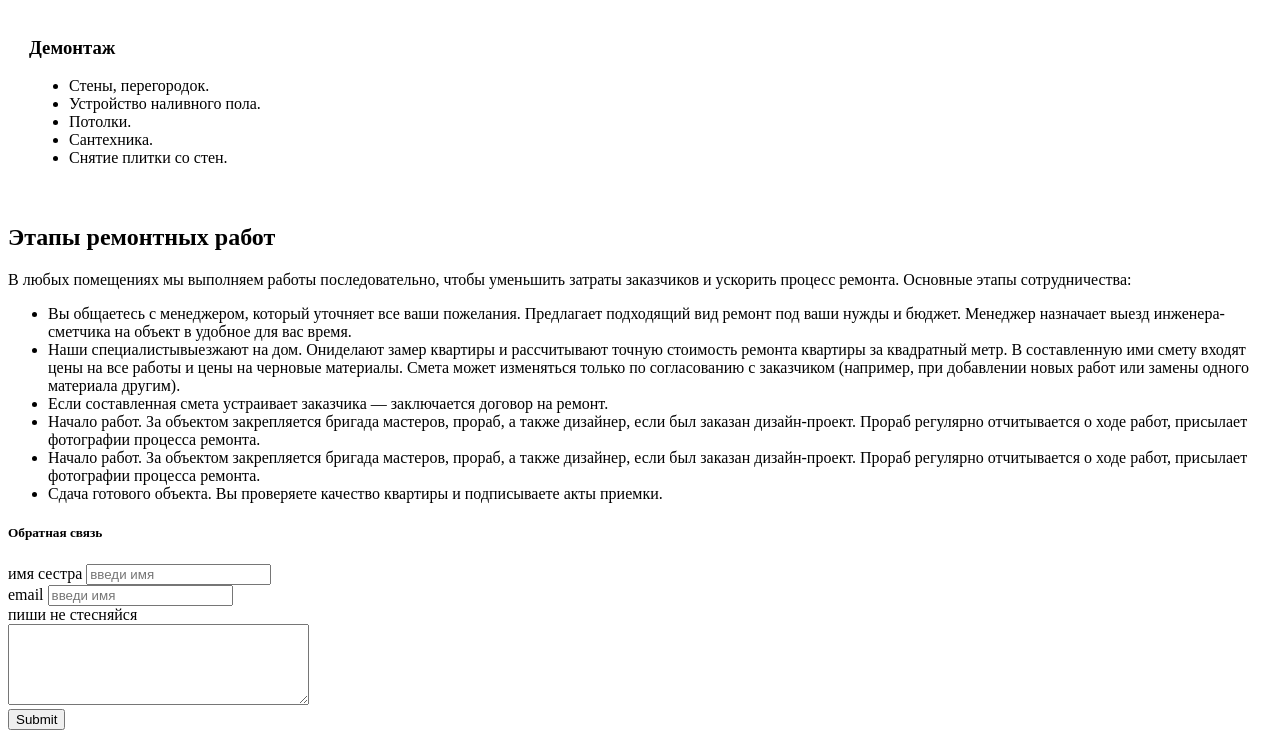
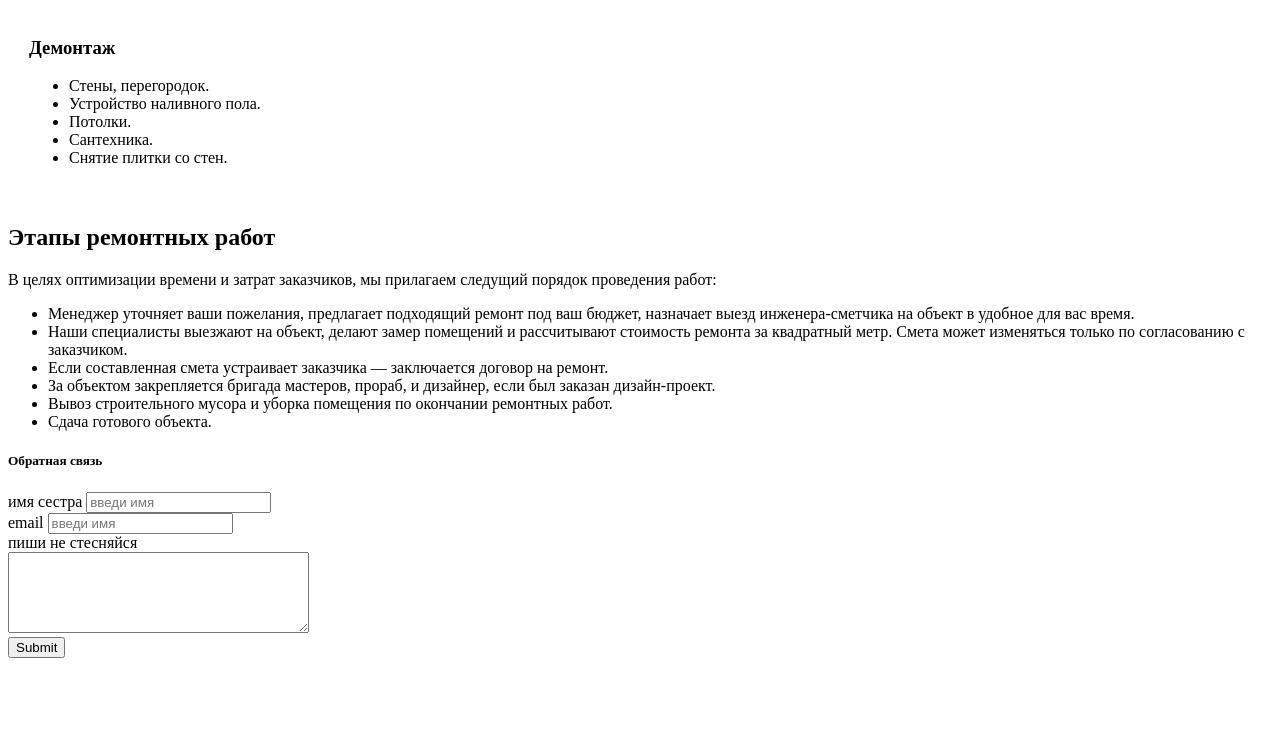
Before and after one commit to geoli0709/dn, a plain HTML site: page index.html in a window 1280 px wide. Shown: the part 744-1482 px from the top of the page. After the commit the page ends 1410 px from the top, so only its background shows below. Drawn offline with Linux system fonts and the light colour scheme.

Commit message:
Add files via upload

```diff
--- a/index.html
+++ b/index.html
@@ -105,14 +105,14 @@
      </tr>
     </table>
     <h2>Этапы ремонтных работ</h2>
-    <p>В любых помещениях мы выполняем работы последовательно, чтобы уменьшить затраты заказчиков и ускорить процесс ремонта. Основные этапы сотрудничества:</p>
+    <p>В целях оптимизации времени и затрат заказчиков, мы прилагаем следущий порядок проведения работ:</p>
         <ul type="disc">
-          <li>Вы общаетесь с менеджером, который уточняет все ваши пожелания. Предлагает подходящий вид ремонт под ваши нужды и бюджет. Менеджер назначает выезд инженера-сметчика на объект в удобное для вас время.</li>
-          <li>Наши специалистывыезжают на дом. Ониделают замер квартиры и рассчитывают точную стоимость ремонта квартиры за квадратный метр. В составленную ими смету входят цены на все работы и цены на черновые материалы. Смета может изменяться только по согласованию с заказчиком (например, при добавлении новых работ или замены одного материала другим).</li>
+          <li>Менеджер уточняет ваши пожелания, предлагает подходящий ремонт под ваш бюджет, назначает выезд инженера-сметчика на объект в удобное для вас время.</li>
+          <li>Наши специалисты выезжают на объект, делают замер помещений и рассчитывают стоимость ремонта за квадратный метр. Смета может изменяться только по согласованию с заказчиком.</li>
           <li>Если составленная смета устраивает заказчика — заключается договор на ремонт.</li>
-          <li>Начало работ. За объектом закрепляется бригада мастеров, прораб, а также дизайнер, если был заказан дизайн-проект. Прораб регулярно отчитывается о ходе работ, присылает фотографии процесса ремонта.</li>
-          <li>Начало работ. За объектом закрепляется бригада мастеров, прораб, а также дизайнер, если был заказан дизайн-проект. Прораб регулярно отчитывается о ходе работ, присылает фотографии процесса ремонта.</li>
-          <li>Сдача готового объекта. Вы проверяете качество квартиры и подписываете акты приемки.</li>
+          <li>За объектом закрепляется бригада мастеров, прораб, и дизайнер, если был заказан дизайн-проект.</li>
+          <li>Вывоз строительного мусора и уборка помещения по окончании ремонтных работ.</li>
+          <li>Сдача готового объекта.</li>
         </ul>
     <h5>Обратная связь</h5>
     <form action="/">
```
